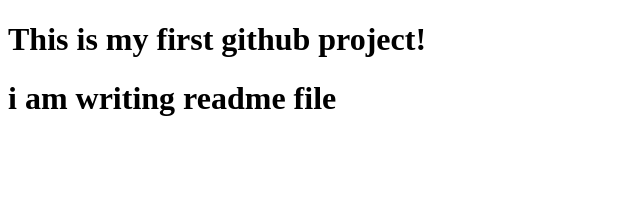
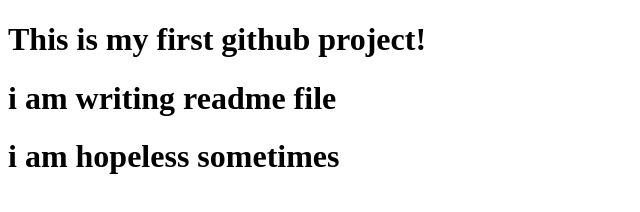
Before and after one commit to A-2001/myfirstwebsite, a plain HTML site: page index.html in a window 1280 px wide. Shown: the whole page, without its empty margins (0-640 px from the left). Drawn offline with Linux system fonts and the light colour scheme.

Commit message:
Update index.html

```diff
--- a/index.html
+++ b/index.html
@@ -9,5 +9,6 @@
 <body>
     <h1>This is my first github project!</h1>
     <h1>i am writing readme file</h1>
+    <h1>i am hopeless sometimes</h1>
 </body>
 </html>
```
